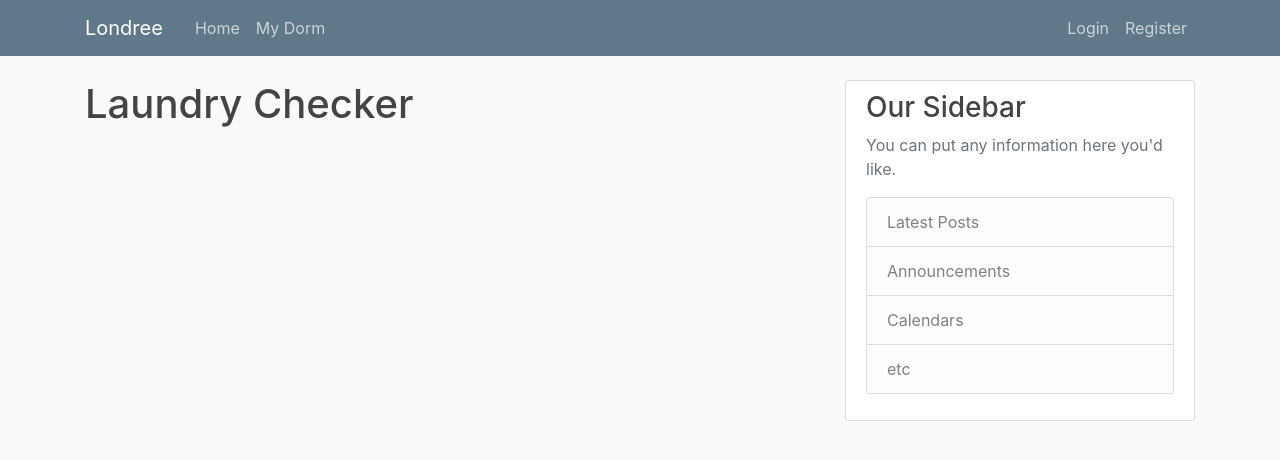
After one commit to HrushikC/londree, a Flask app: page /laundry in a window 1280 px wide. The commit adds this page. Shown: the top 460 px of the page. Run offline with Flask 2, Linux system fonts and the light colour scheme; some libraries are stand-ins or nearby versions.

Commit message:
added laundry route and 3 testusers

```diff
--- a/components/routes.py
+++ b/components/routes.py
@@ -1,7 +1,7 @@
 from flask import render_template, url_for, flash, redirect, request
 from components import app, db, bcrypt
 from components.forms import RegistrationForm, LoginForm
-from components.models import User, Post
+from components.models import User
 from flask_login import login_user, current_user, logout_user, login_required
 
 
@@ -9,6 +9,11 @@
 @app.route("/home")
 def home():
     return render_template('home.html')
+
+
+@app.route("/laundry")
+def laundry():
+    return render_template('laundry.html')
 
 
 @app.route("/register", methods=['GET', 'POST'])
@@ -45,4 +50,5 @@
 @app.route("/logout")
 def logout():
     logout_user()
+    flash('You have successfully logged out!', 'success')
     return redirect(url_for('home'))
--- /dev/null
+++ b/components/templates/laundry.html
@@ -0,0 +1,4 @@
+{% extends "layout.html" %}
+{% block content %}
+    <h1>Laundry Checker</h1>
+{% endblock content %}
--- a/components/templates/layout.html
+++ b/components/templates/layout.html
@@ -27,6 +27,7 @@
           <div class="collapse navbar-collapse" id="navbarToggle">
             <div class="navbar-nav mr-auto">
               <a class="nav-item nav-link" href="{{ url_for('home') }}">Home</a>
+              <a class="nav-item nav-link" href="{{ url_for('laundry') }}">My Dorm</a>
             </div>
             <!-- Navbar Right Side -->
             <div class="navbar-nav">
--- /dev/null
+++ b/components/testusers.txt
@@ -0,0 +1,3 @@
+superuser; superuser@gmail.com; password
+testuser1; testuser1@gmail.com; password
+testuser2; testuser2@gmail.com; password
```
Also changed, not shown: components/site.db.
